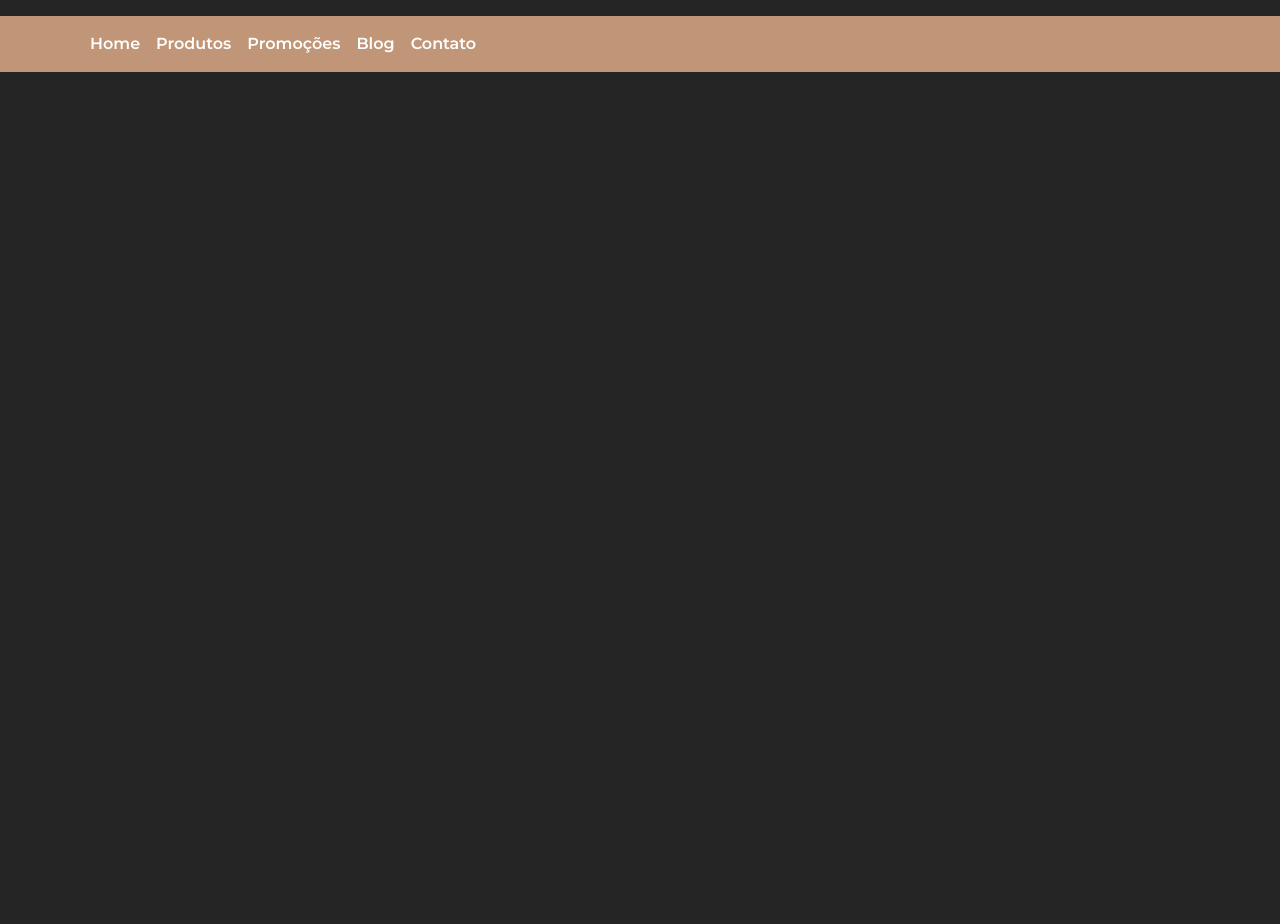
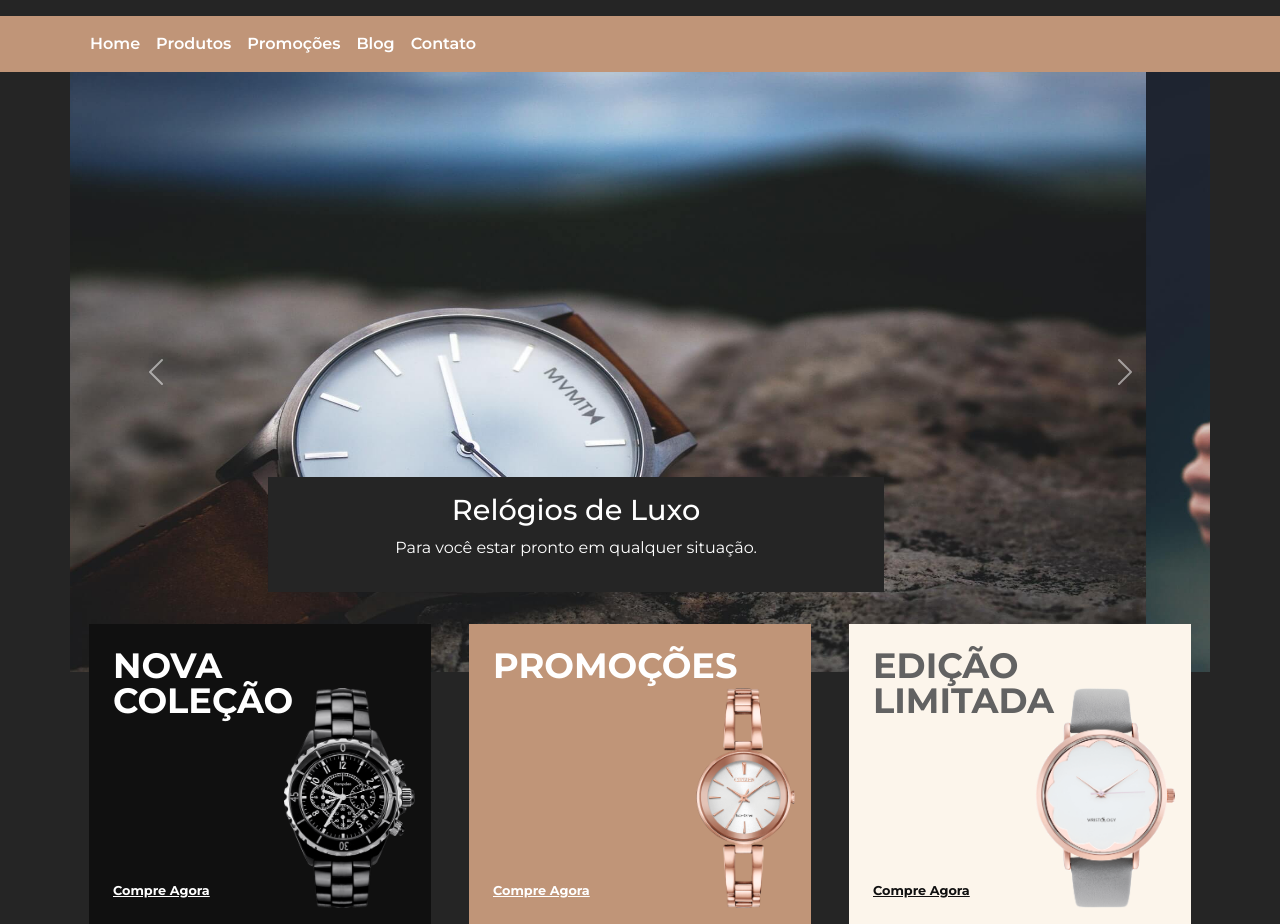
Before and after one commit to BrunaDan7as/ExactTime, a plain HTML site: page index.html in a window 1280 px wide. Shown: the part 84-1008 px from the top of the page. Before the commit the page ends 800 px from the top, so only its background shows below. Drawn offline with nearby package versions, Linux system fonts and the light colour scheme.

Commit message:
Mini banners finalizado.

```diff
--- a/css/styles.css
+++ b/css/styles.css
@@ -143,3 +143,92 @@
   .navbar-toggler {
     font-size: 1.5em;
   }
+
+/*BANNERS*/
+
+#banners-container {
+    padding: 0;
+  }
+
+  .carousel-caption {
+    bottom: 5em;
+    padding: 1em;
+    left: 12%;
+    right: 12%;
+  }
+
+  .carousel-caption h5 {
+    font-size: 1.8em;
+  }
+
+  @media(min-width: 768px) {
+    #slider .carousel-item,
+    #slider img {
+      height: 600px;
+    }
+
+    .carousel-caption {
+      left: 23%;
+      right: 23%;
+    }
+  }
+
+  /**/
+
+  #mini-banners {
+    margin-top: -3em;
+    z-index: 10;
+  }
+
+  #mini-banners .col-12 {
+    z-index: 1;
+    height: 300px;
+    padding: 1.5em;
+    position: relative;
+    display: flex;
+    flex-direction: column;
+    justify-content: space-between;
+  }
+
+  @media(min-width: 768px) {
+    #mini-banners .col-12 {
+        max-width: 30%;
+
+    }
+}
+
+#mini-banners .col-12 h2 {
+    text-transform: uppercase;
+    max-width: 50px;
+    font-size: 2.2em;
+    font-weight: 700;
+    line-height: 1em;
+}
+
+#mini-banners .col-12 img {
+    height: 220px;
+    position: absolute;
+    right: 1em;
+    bottom: 1em;
+
+}
+
+#mini-banners .col-12 a {
+    font-weight: bold;
+    color: #FFF;
+    font-size: 0.8em;
+    transition: 0.5s;
+}
+
+#mini-banners .col-12 a:hover {
+    color: #101010;
+}
+
+#mini-banners #mini-banner-1 a:hover,
+#mini-banners #mini-banner-3 a:hover {
+    color: #C09578;
+}
+
+#mini-banners #mini-banner-3 a{
+    color: #101010;
+}
--- a/index.html
+++ b/index.html
@@ -93,5 +93,54 @@
             </div>
           </nav>
         <!--FIM NAVBAR-->
+        <!-- BANNERS -->
+
+        <div class="container" id="banners-container">
+            <div class="carousel slide" id="slider" data-bs-ride="carousel">
+                <div class="carousel-inner">
+                    <div class="carousel-item active">
+                        <img src="img/banner1.jpg" alt="Banner 1" class="d-block w-100 img-fluid">
+                        <div class="carousel-caption primary-bg-color">
+                            <h5>Relógios de Luxo</h5>
+                            <p>Para você estar pronto em qualquer situação.</p>
+                        </div>
+                    </div>
+                    <div class="carousel-item">
+                        <img src="img/banner3.jpg" alt="Banner 3" class="d-block w-100 img-fluid">
+                        <div class="carousel-caption primary-bg-color">
+                            <h5>Linha Importada</h5>
+                            <p>Conheça os melhores relógios suíços, com pronta entrega.</p>
+                        </div>
+                    </div>
+                </div>
+                <button class="carousel-control-prev" type="button" data-bs-target="#slider" data-bs-slide="prev">
+                    <span class="carousel-control-prev-icon" aria-hidden="true"></span>
+                    <span class="visually-hidden">Previous</span>
+                </button>
+                <button class="carousel-control-next" type="button" data-bs-target="#slider" data-bs-slide="next">
+                    <span class="carousel-control-next-icon" aria-hidden="true"></span>
+                    <span class="visually-hidden">Next</span>
+                </button>
+            </div>
+            <div class="container" id="mini-banners">
+                <div class="row justify-content-around">
+                    <div class="col-12 dark-bg-color" id="mini-banner-1">
+                        <h2>Nova coleção</h2>
+                        <img src="img/relogio1.png" alt="Relógio 1">
+                        <a href="#">Compre Agora</a>
+                    </div>
+                    <div class="col-12 secondary-bg-color" id="mini-banner-2">
+                        <h2>Promoções</h2>
+                        <img src="img/relogio2.png" alt="Relógio 2">
+                        <a href="#">Compre Agora</a>
+                    </div>
+                    <div class="col-12 light-bg-color" id="mini-banner-3">
+                        <h2 class="secondary-color">Edição Limitada</h2>
+                        <img src="img/relogio3.png" alt="Relógio 3">
+                        <a href="#">Compre Agora</a>
+                    </div>
+                </div>
+            </div>
+        </div>
 </body>
 </html>
```
